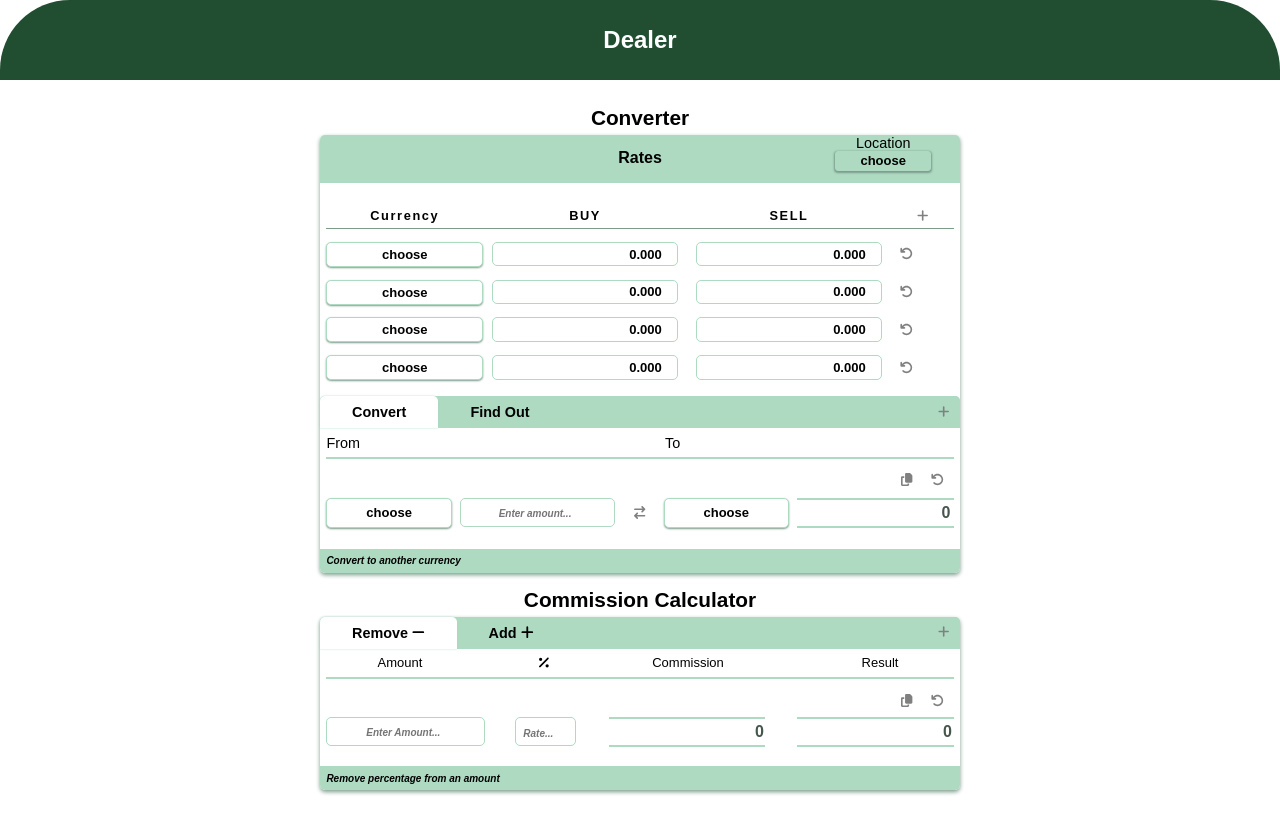
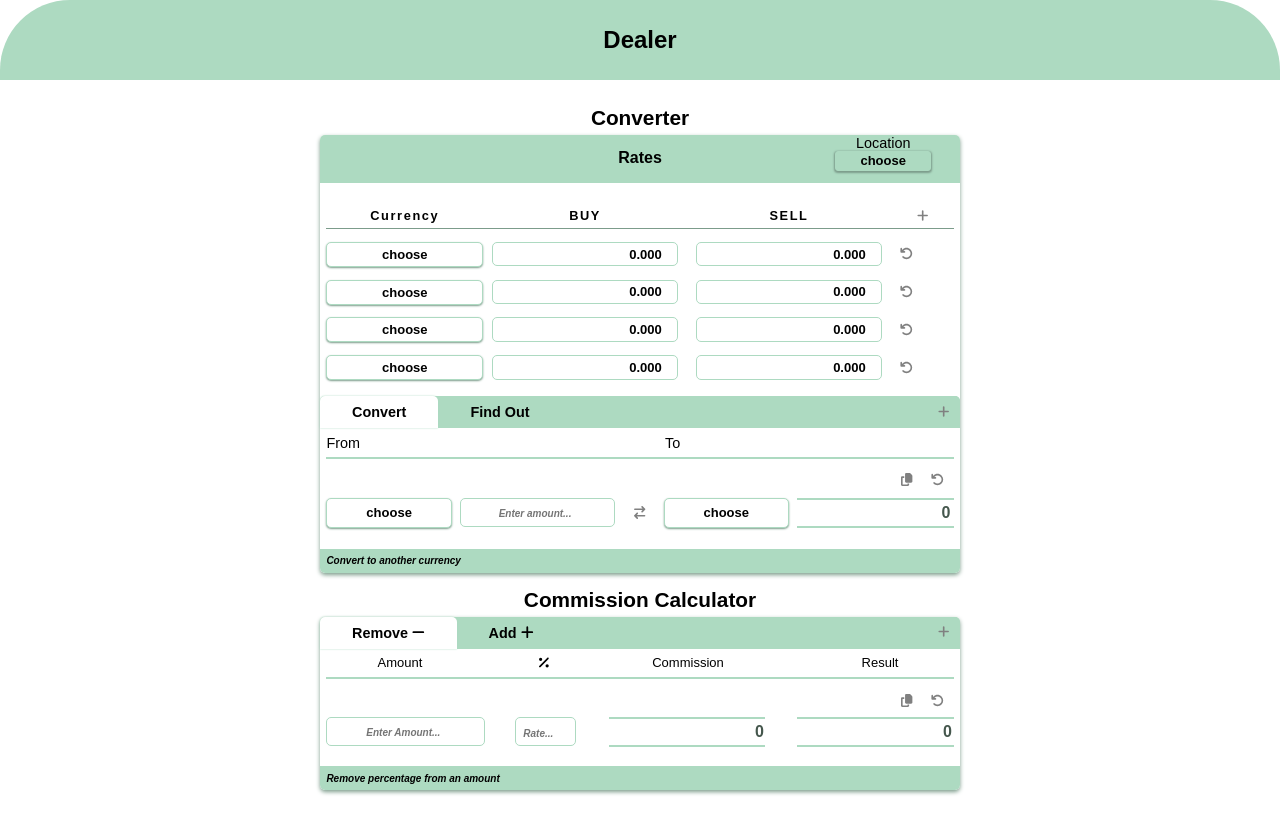
Before and after one commit to haywae/DealerApp, a React (Create React App) app: page / in a window 1280 px wide. Built offline with nearby package versions, Linux system fonts and the light colour scheme.

Commit message:
Header changed to light color. Height 5 to rem

```diff
--- a/src/css/Header.css
+++ b/src/css/Header.css
@@ -1,6 +1,6 @@
 header{
-    height: 10vh;
-    background-color: #214d31;
+    height: 5rem;
+    background-color: var(--lightColor);
     border-radius: 70px 70px 0 0;
 }
 .logo-container{
@@ -17,5 +17,4 @@ header{
     margin: auto 1%;
     font-weight: bold;
     font-size: 1.5rem;
-    color: white;
 }
```
